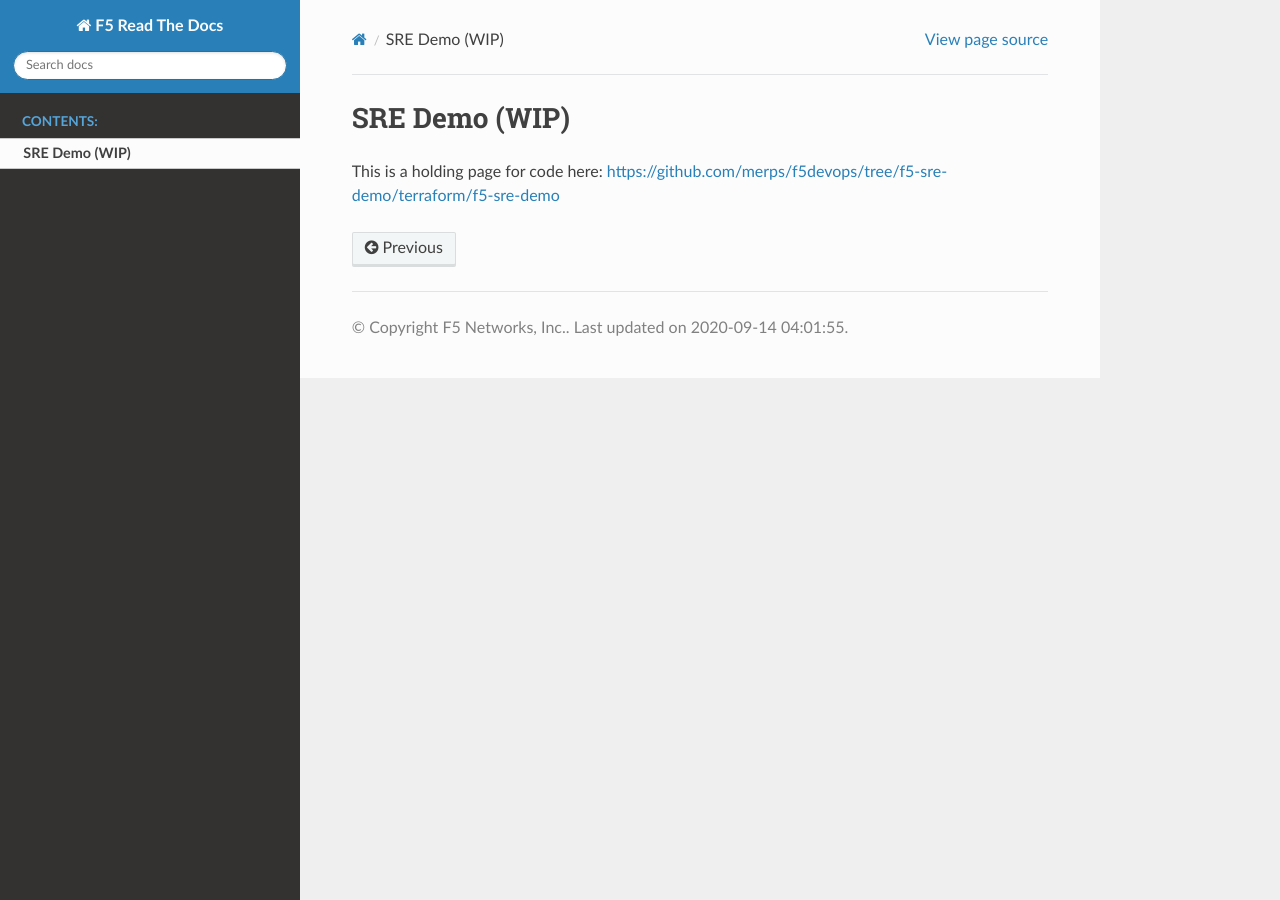
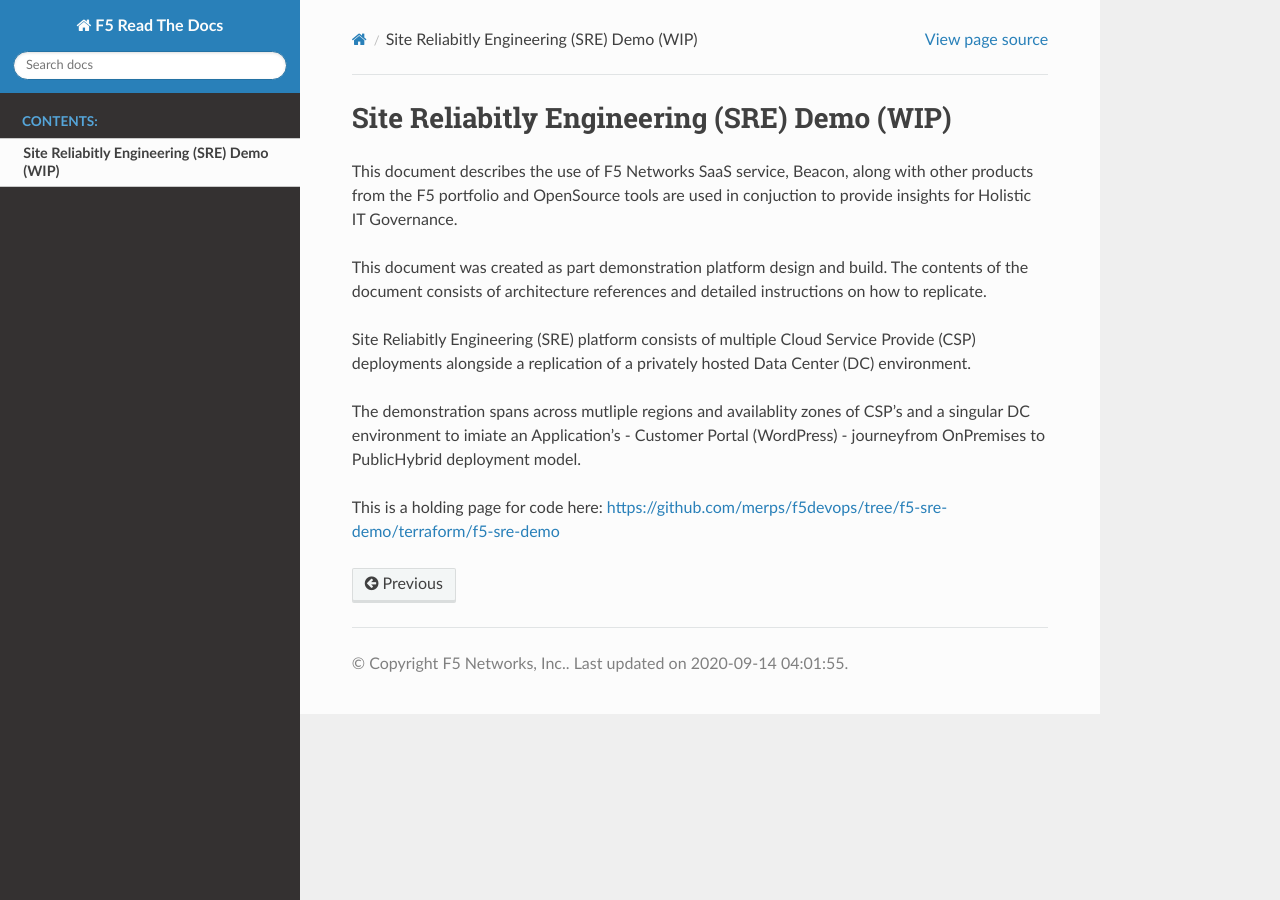
Before and after one commit to merps/f5-rtd-sre-demo, a Sphinx documentation site: the page built from docs/html/intro.rst, in a window 1280 px wide. Built offline with Sphinx 7.4.7 and the Read the Docs theme 2.0.0, drawn with Linux system fonts in a browser that asks for light colours.

Commit message:
updated Synopsis

```diff
--- a/docs/html/intro.rst
+++ b/docs/html/intro.rst
@@ -1,5 +1,19 @@
-SRE Demo (WIP)
+Site Reliabitly Engineering (SRE) Demo (WIP)
 ==================================================================
+
+This document describes the use of F5 Networks SaaS service, Beacon, along with other products from
+the F5 portfolio and OpenSource tools are used in conjuction to provide insights for Holistic IT
+Governance.
+
+This document was created as part demonstration platform design and build.  The contents of the
+document consists of architecture references and detailed instructions on how to replicate.
+
+Site Reliabitly Engineering (SRE) platform consists of multiple Cloud Service Provide (CSP)
+deployments alongside a replication of a privately hosted Data Center (DC) environment.
+
+The demonstration spans across mutliple regions and availablity zones of CSP's and a singular DC
+environment to imiate an Application's - Customer Portal (WordPress) - journeyfrom OnPremises to
+PublicHybrid deployment model.
 
 This is a holding page for code here:
 https://github.com/merps/f5devops/tree/f5-sre-demo/terraform/f5-sre-demo
```
